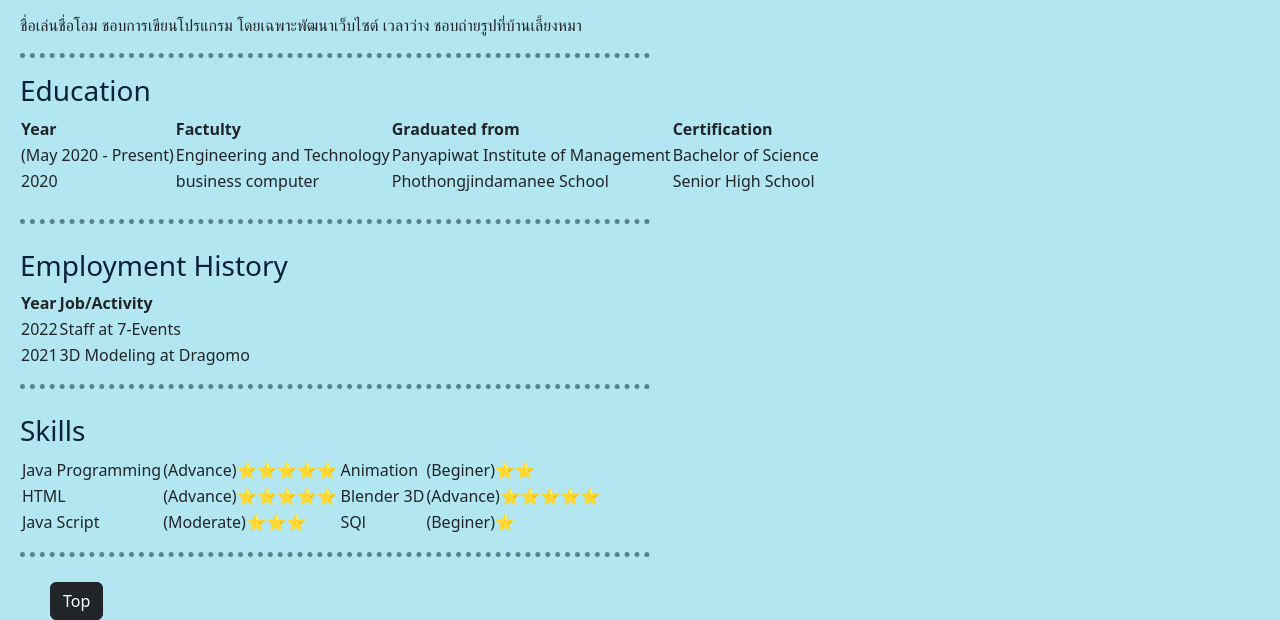
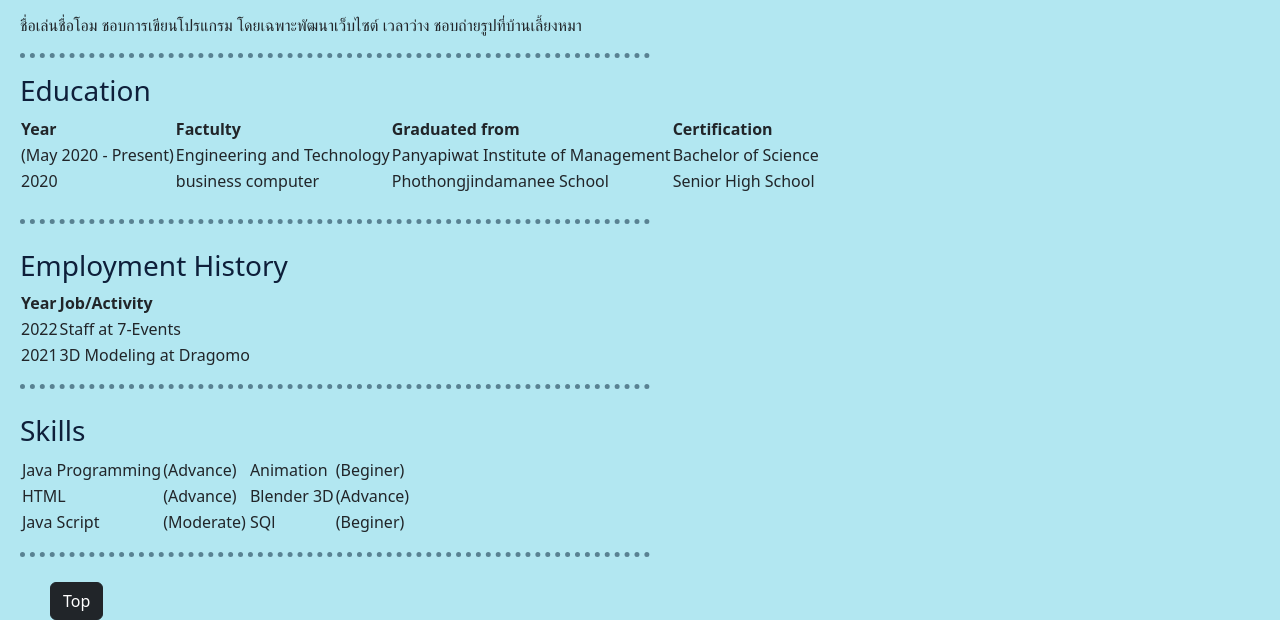
Before and after one commit to Csoohm/Resume, a plain HTML site: page index.html in a window 1280 px wide. Shown: the part 371-991 px from the top of the page. Drawn offline with nearby package versions, Linux system fonts and the light colour scheme.

Commit message:
remove Star emoji icon

```diff
--- a/index.html
+++ b/index.html
@@ -127,15 +127,15 @@
         <table>
           <tr>
             <td>Java Programming</td>
-            <td>(Advance)⭐⭐⭐⭐⭐</td>
+            <td>(Advance)</td>
           </tr>
           <tr>
             <td>HTML</td>
-            <td>(Advance)⭐⭐⭐⭐⭐</td>
+            <td>(Advance)</td>
           </tr>
           <tr>
             <td>Java Script</td>
-            <td>(Moderate)⭐⭐⭐</td>
+            <td>(Moderate)</td>
           </tr>
         </table>
       </td>
@@ -143,15 +143,15 @@
         <table>
           <tr>
             <td>Animation</td>
-            <td>(Beginer)⭐⭐</td>
+            <td>(Beginer)</td>
           </tr>
           <tr>
             <td>Blender 3D</td>
-            <td>(Advance)⭐⭐⭐⭐⭐</td>
+            <td>(Advance)</td>
           </tr>
           <tr>
             <td>SQl</td>
-            <td>(Beginer)⭐</td>
+            <td>(Beginer)</td>
           </tr>
         </table>
       </td>
```
